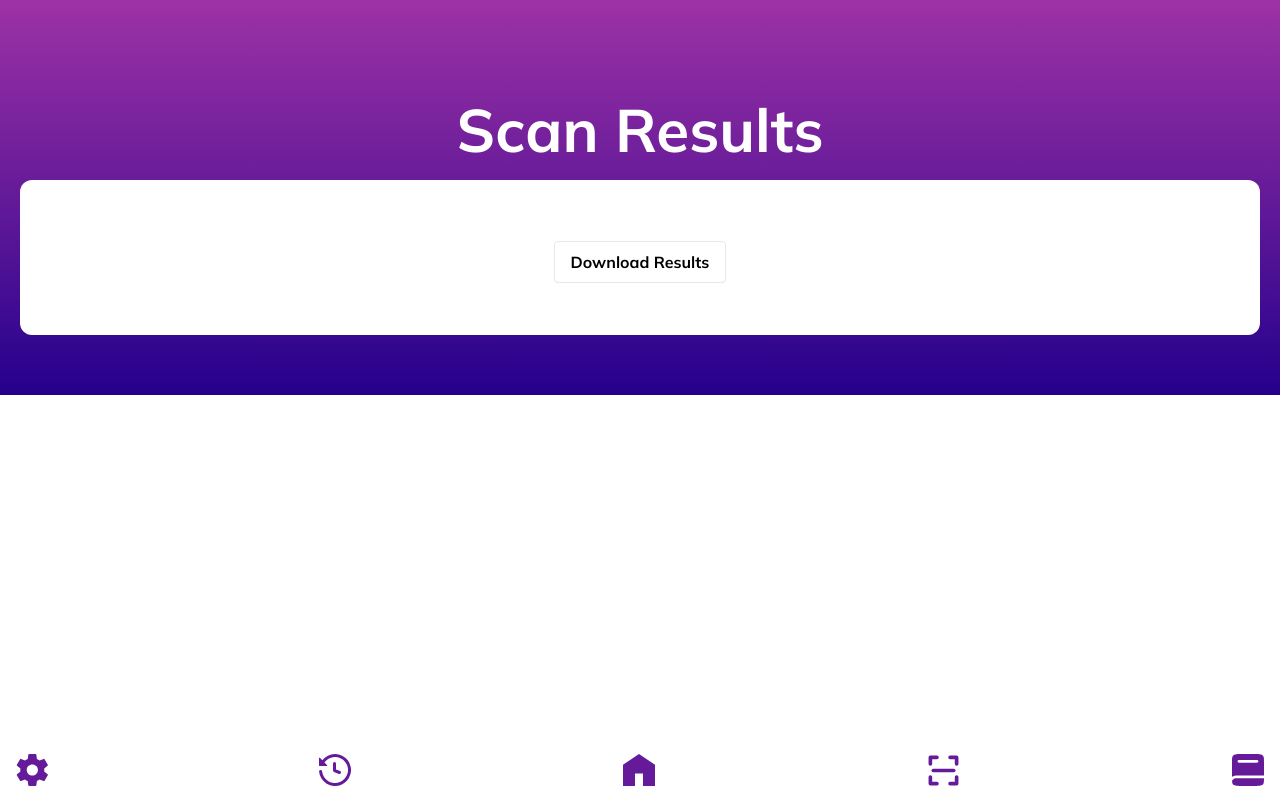
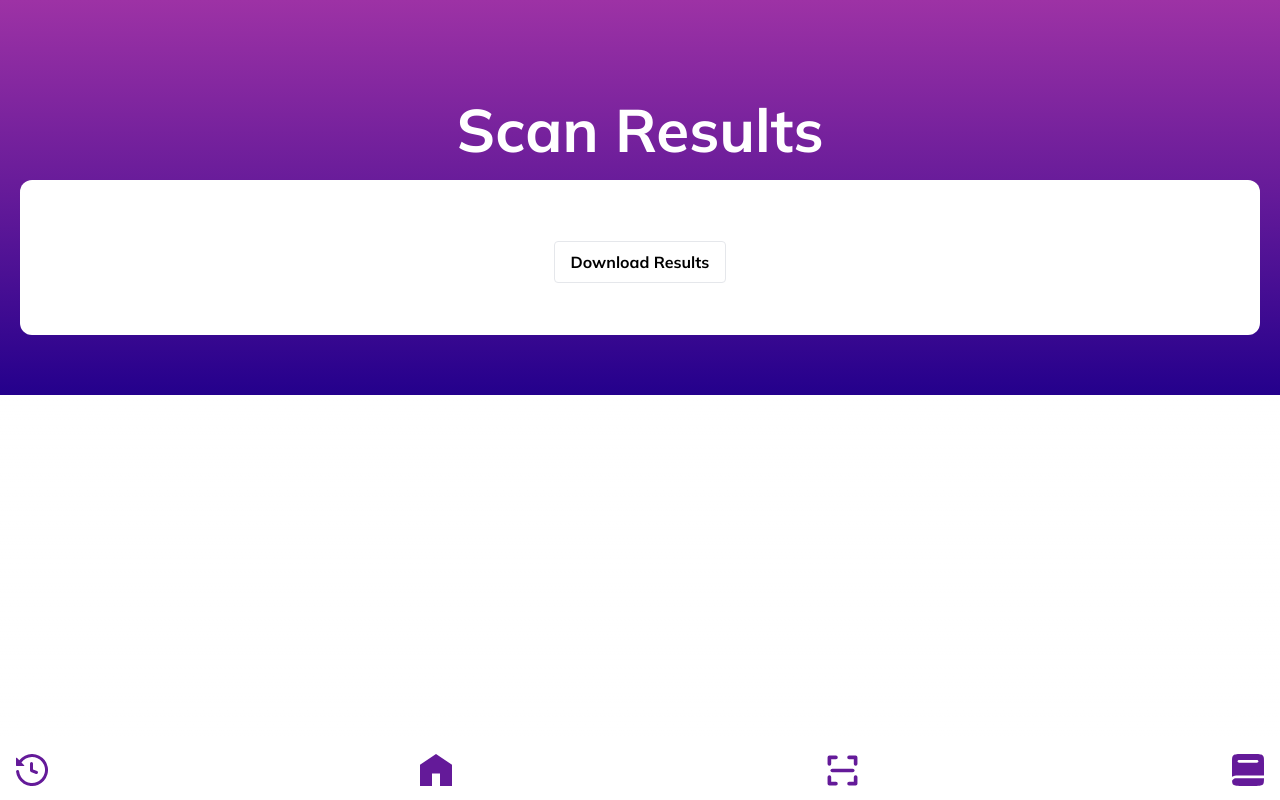
Before and after one commit to WhiteStoneDental/whitestone_IDSP, a Next.js app: page /results in a window 1280 px wide. Built offline with nearby package versions, Linux system fonts and the light colour scheme.

Commit message:
no setting

```diff
--- a/src/components/NavBar.tsx
+++ b/src/components/NavBar.tsx
@@ -32,12 +32,12 @@ export default function NavBar() {
 
   return (
     <nav className={`items-center fixed bottom-0 left-0 right-0 flex justify-between py-2.5 px-4 shadow-t ${isDarkMode ? 'dark:bg-[var(--mainphrase-bg)]' : 'bg-white text-black'}`}>
-      <Link href="/settings">
+      {/* <Link href="/settings">
         <div className="flex flex-col items-center text-sm">
           <i className="fas fa-home text-2xl mb-1"></i>
           <Image src={isDarkMode ? SettingsDark : Settings} alt="Settings icon" className="w-8 h-8 mb-1" />
         </div>
-      </Link>
+      </Link> */}
       <Link href="/history">
         <div className="flex flex-col items-center text-sm">
           <HistoryIcon color={isDarkMode ? '#F6DFFF' : '#641A99'} />
```
